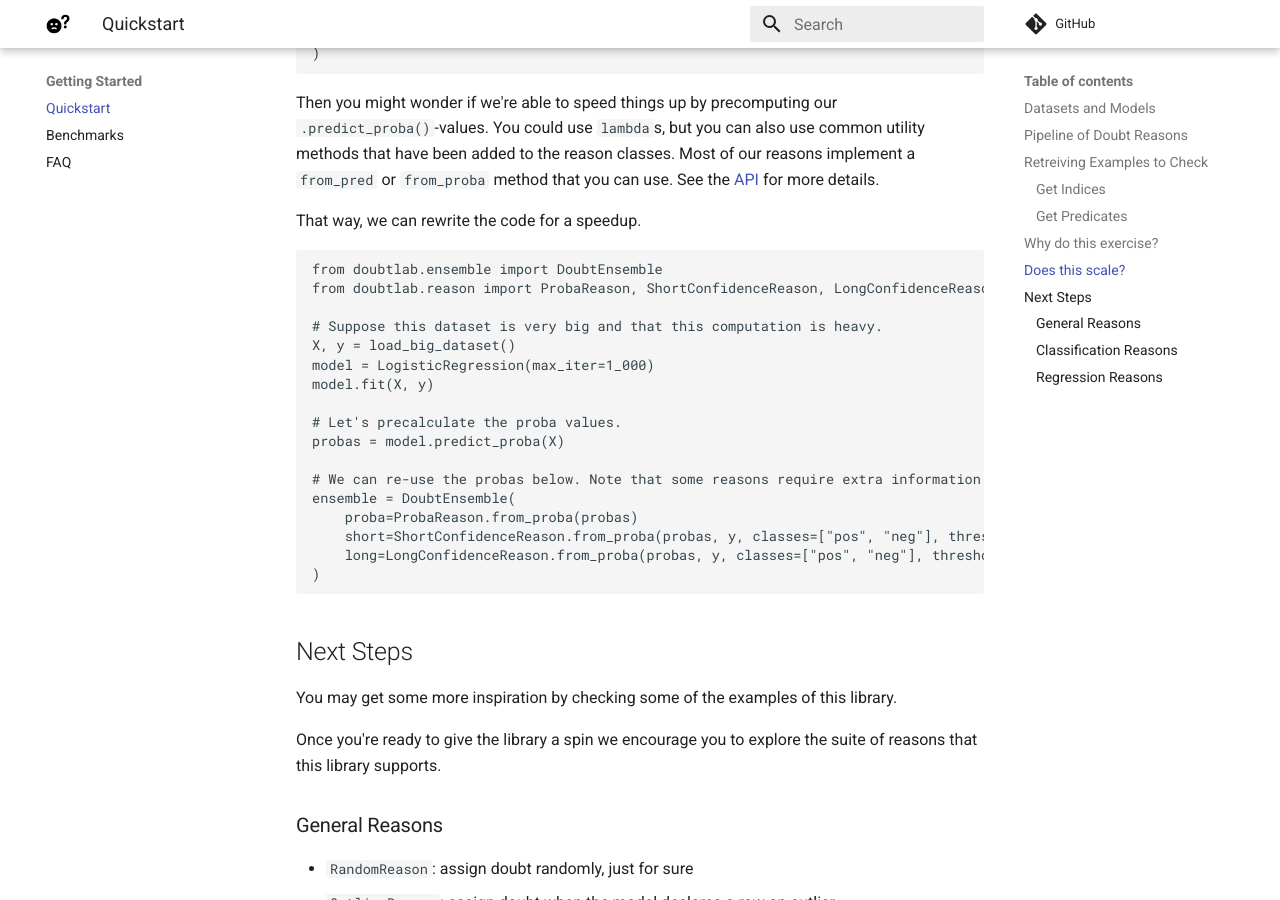
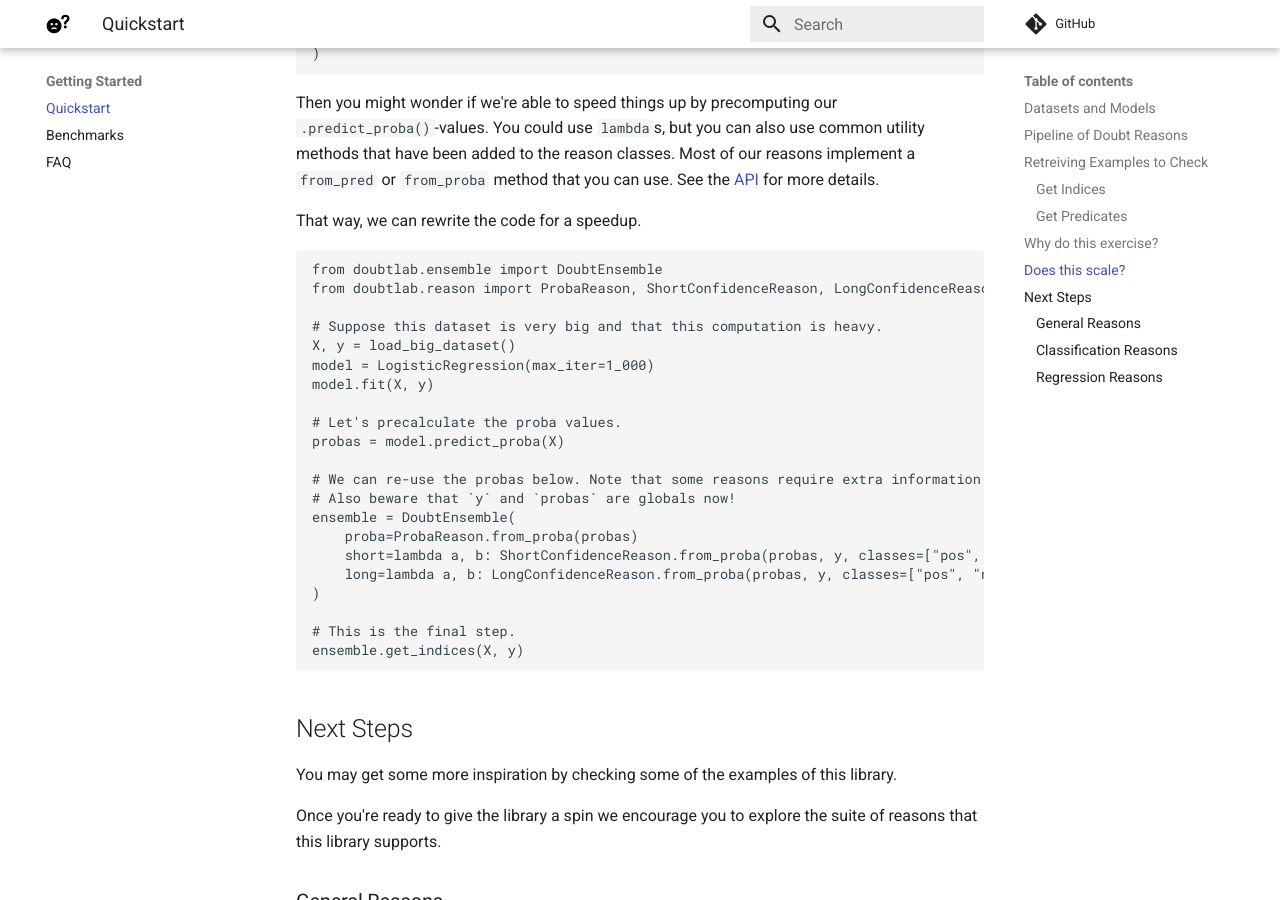
Before and after one commit to koaning/doubtlab, an MkDocs documentation site: the page built from docs/quickstart/index.md, in a window 1280 px wide and 900 px high, scrolled down 3916 px. Built offline with MkDocs 1.6.1 and Material for MkDocs 9.7.7, drawn with Linux system fonts in a browser that asks for light colours; comment, search, counter and statistics services are not loaded.

Commit message:
Update index.md

````diff
--- a/docs/quickstart/index.md
+++ b/docs/quickstart/index.md
@@ -186,11 +186,15 @@ model.fit(X, y)
 probas = model.predict_proba(X)
 
 # We can re-use the probas below. Note that some reasons require extra information.
+# Also beware that `y` and `probas` are globals now!
 ensemble = DoubtEnsemble(
     proba=ProbaReason.from_proba(probas)
-    short=ShortConfidenceReason.from_proba(probas, y, classes=["pos", "neg"], threshold=0.2),
-    long=LongConfidenceReason.from_proba(probas, y, classes=["pos", "neg"], threshold=0.4)
+    short=lambda a, b: ShortConfidenceReason.from_proba(probas, y, classes=["pos", "neg"], threshold=0.2),
+    long=lambda a, b: LongConfidenceReason.from_proba(probas, y, classes=["pos", "neg"], threshold=0.4)
 )
+
+# This is the final step.
+ensemble.get_indices(X, y)
 ```
 
 
````
